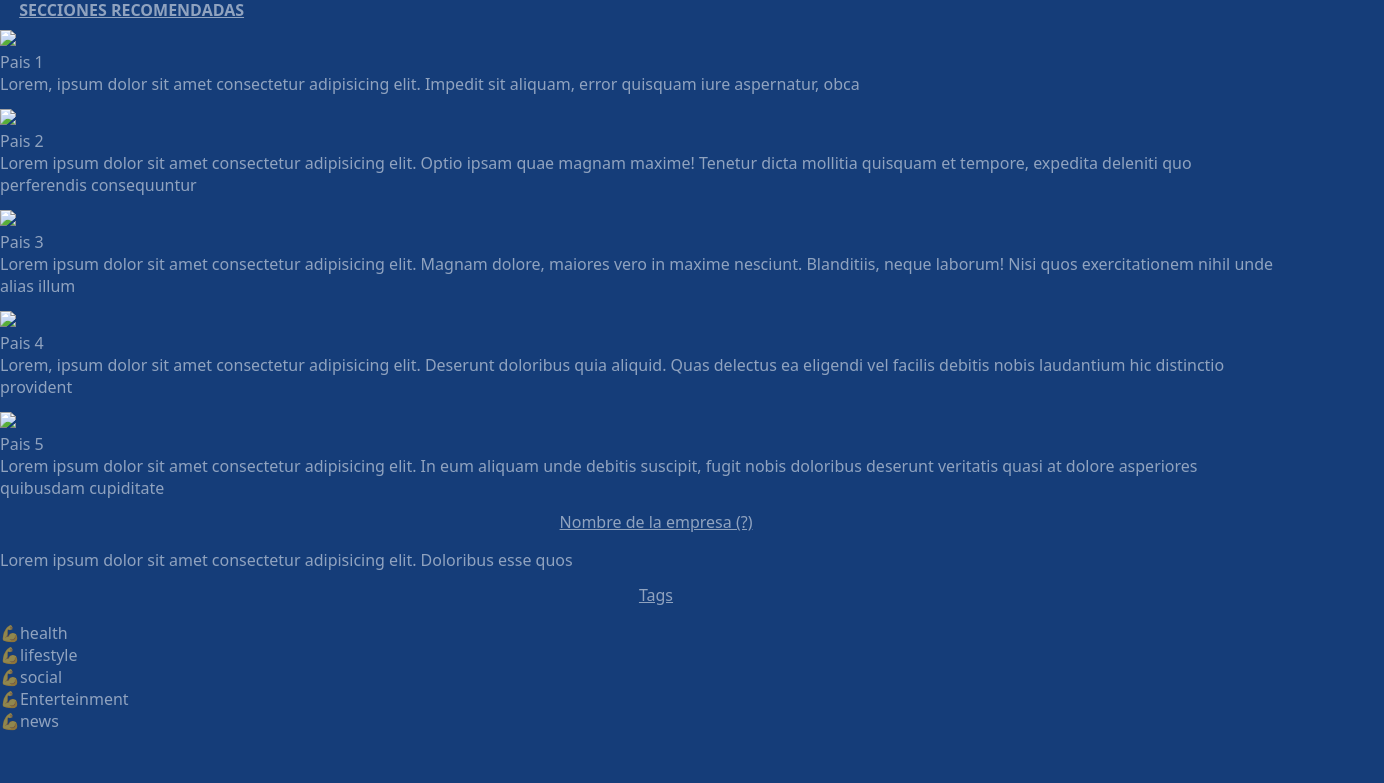
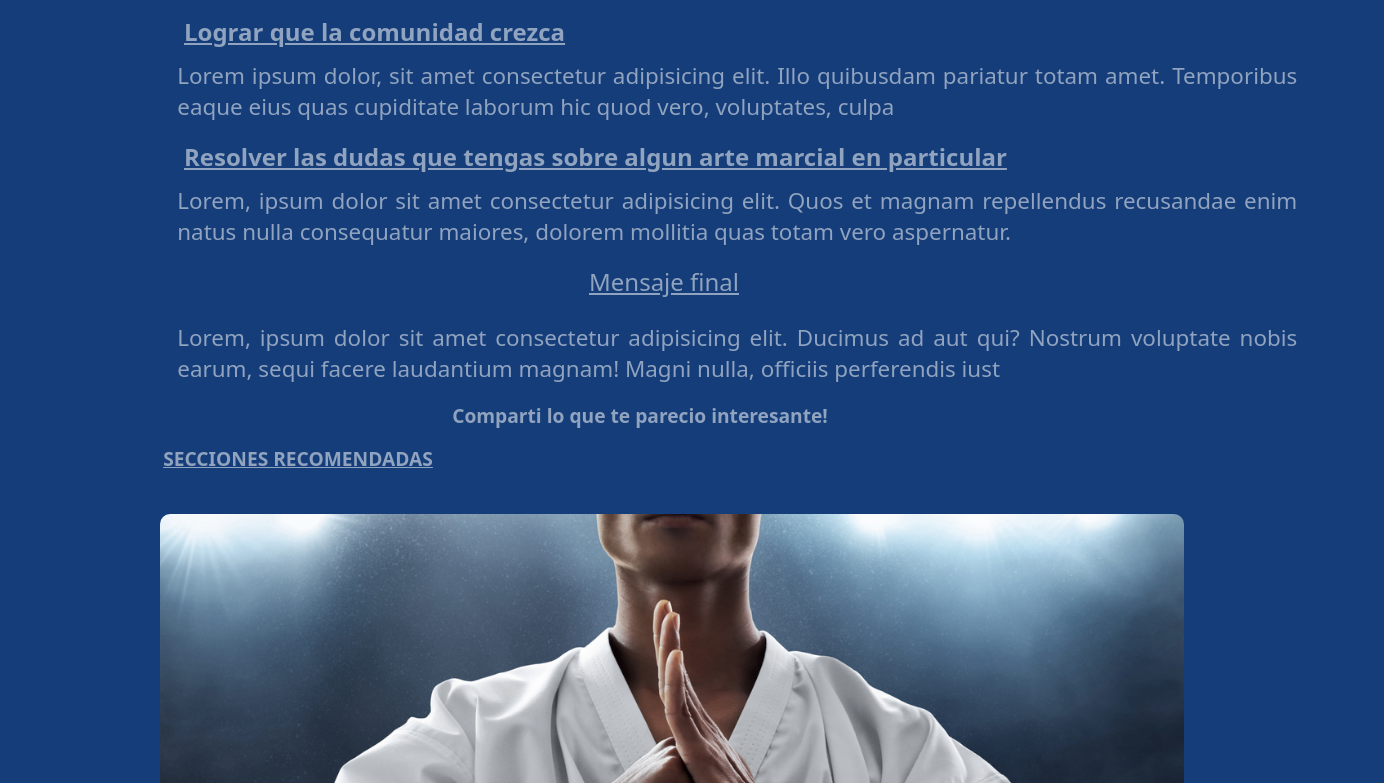
Before and after one commit to NazzaFerraris2023/PreEntrega2-FerrarisSabbatini-coderhouse, a website: page pages/servicio.html in a window 1280 px wide. Shown: the part 1188-1971 px from the top of the page, 1384 px wide, since content can reach past the window. Before the commit the page ends 1920 px from the top, so only its background shows below. Drawn offline with Linux system fonts and the light colour scheme.

Commit message:
seccion servicio completa

```diff
--- a/pages/servicio.html
+++ b/pages/servicio.html
@@ -30,66 +30,67 @@
     </header>
 
     <!--MAIN DEL DOCUMENTO-->
-    <main class="idea_principal">
+    <main class="idea-principal">
         <h2>Objetivo de la pagina</h2>
-        <img src="#">
+        <img src="../fotos_proyecto/foto-link-contacto.jpeg">
         <p>Lorem, ipsum dolor sit amet consectetur adipisicing elit. Voluptates asperiores laboriosam maxime atque, illum ipsum consectetur maiores nemo tenetur aliquid saepe quam pariatur </p>
-        <h4>1 Para informar a la comunidad</h4>
+        <h4 class="obj-pagina"> Para informar a la comunidad</h4>
         <p>Lorem ipsum dolor sit amet consectetur adipisicing elit. Omnis porro beatae assumenda quod ex laboriosam corrupti necessitatibus possimus obcaecati optio, earum, velit sapiente. </p>
-        <h4>2 Para ayudarte a elegir algo que te guste</h4>
+        <h4 class="obj-pagina"> Para ayudarte a elegir algo que te guste</h4>
         <p>Lorem ipsum dolor sit amet consectetur adipisicing elit. Vitae inventore, pariatur accusantium voluptate aperiam maxime aliquid eaque asperiores illum provident, cum qui. Saepe,</p>
-        <h4>3 Remarcar el beneficio de las mismas </h4>
+        <h4 class="obj-pagina"> Remarcar el beneficio de las mismas </h4>
         <p>Lorem ipsum dolor, sit amet consectetur adipisicing elit. Voluptatum iusto quidem, dolore consequatur numquam, maxime, debitis dolor facere nulla illo molestias nisi quo sequi </p>
-        <img src="#">
-        <h4>4 Lograr que la comunidad crezca</h4>
+        <h4 class="obj-pagina"> Lograr que la comunidad crezca</h4>
         <p>Lorem ipsum dolor, sit amet consectetur adipisicing elit. Illo quibusdam pariatur totam amet. Temporibus eaque eius quas cupiditate laborum hic quod vero, voluptates, culpa </p>
-        <h4>5 Resolver las dudas que tengas sobre algun arte marcial en particular</h4>
+        <h4 class="obj-pagina"> Resolver las dudas que tengas sobre algun arte marcial en particular</h4>
         <p>Lorem, ipsum dolor sit amet consectetur adipisicing elit. Quos et magnam repellendus recusandae enim natus nulla consequatur maiores, dolorem mollitia quas totam vero aspernatur.</p>
-        <video src="#"></video>
         <!--RESUMEN DEL OBJETIVO DE LA PAGINA-->
     <section class="resumen_pag">
         <h4>Mensaje final</h4>
         <p>Lorem, ipsum dolor sit amet consectetur adipisicing elit. Ducimus ad aut qui? Nostrum voluptate nobis earum, sequi facere laudantium magnam! Magni nulla, officiis perferendis iust</p>
         <h5>Comparti lo que te parecio interesante!</h5>
-        <button><svg xmlns="http://www.w3.org/2000/svg" class="icon icon-tabler icon-tabler-brand-instagram" width="24" height="24" viewBox="0 0 24 24" stroke-width="2" stroke="currentColor" fill="none" stroke-linecap="round" stroke-linejoin="round">
-            <path stroke="none" d="M0 0h24v24H0z" fill="none"></path>
-            <path d="M4 4m0 4a4 4 0 0 1 4 -4h8a4 4 0 0 1 4 4v8a4 4 0 0 1 -4 4h-8a4 4 0 0 1 -4 -4z"></path>
-            <path d="M12 12m-3 0a3 3 0 1 0 6 0a3 3 0 1 0 -6 0"></path>
-            <path d="M16.5 7.5l0 .01"></path>
-            </svg></button>
         </section>
 
     </main>
     <!--SECCIONES RECOMENDADAS-->
     <section class="recomendaciones">
         <h3>Secciones recomendadas</h3>
-        <img src="#">
-        <article class="pais_1">Pais 1 </article>
-        <p>Lorem, ipsum dolor sit amet consectetur adipisicing elit. Impedit sit aliquam, error quisquam iure aspernatur, obca</p>
-        <img src="#">
-        <article class="pais_2">Pais 2 </article>
-        <p>Lorem ipsum dolor sit amet consectetur adipisicing elit. Optio ipsam quae magnam maxime! Tenetur dicta mollitia quisquam et tempore, expedita deleniti quo perferendis consequuntur</p>
-        <img src="#">
-        <article class="pais_3">Pais 3 </article>
-        <p>Lorem ipsum dolor sit amet consectetur adipisicing elit. Magnam dolore, maiores vero in maxime nesciunt. Blanditiis, neque laborum! Nisi quos exercitationem nihil unde alias illum</p>
-        <img src="#">
-        <article class="pais_4">Pais 4 </article>
-        <p>Lorem, ipsum dolor sit amet consectetur adipisicing elit. Deserunt doloribus quia aliquid. Quas delectus ea eligendi vel facilis debitis nobis laudantium hic distinctio provident</p>
-        <img src="#">
-        <article class="pais_5">Pais 5 </article>
-        <p>Lorem ipsum dolor sit amet consectetur adipisicing elit. In eum aliquam unde debitis suscipit, fugit nobis doloribus deserunt veritatis quasi at dolore asperiores quibusdam cupiditate</p>
-        <!--FOOTER-->
-        <footer class="pie_de_pagina">
-        <h4>Nombre de la empresa (?)</h4>
-        <p>Lorem ipsum dolor sit amet consectetur adipisicing elit. Doloribus esse quos</p>
-        <h4>Tags</h4>
-        <li>💪health</li>
-        <li>💪lifestyle</li>
-        <li>💪social</li>
-        <li>💪Enterteinment</li>
-        <li>💪news</li>
+        <img src="../fotos_proyecto/foto-link-karate.jpeg">
+        <article class="deportes">Karate! </article>
+        <p class="texto-articulo">Lorem, ipsum dolor sit amet consectetur adipisicing elit. Impedit sit aliquam, error quisquam iure aspernatur, obca</p>
+        <img src="../fotos_proyecto/foto-link-boxeo.jpeg">
+        <article class="deportes">Boxeo! </article>
+        <p class="texto-articulo">Lorem ipsum dolor sit amet consectetur adipisicing elit. Optio ipsam quae magnam maxime! Tenetur dicta mollitia quisquam et tempore, expedita deleniti quo perferendis consequuntur</p>
+        <img src="../fotos_proyecto/foto-link-artes-marciales.jpeg">
+        <article class="deportes">Taekwondo! </article>
+        <p class="texto-articulo">Lorem ipsum dolor sit amet consectetur adipisicing elit. Magnam dolore, maiores vero in maxime nesciunt. Blanditiis, neque laborum! Nisi quos exercitationem nihil unde alias illum</p>
+        <article class="deportes"> Capoeira! </article>
+        <p class="texto-articulo">Lorem, ipsum dolor sit amet consectetur adipisicing elit. Deserunt doloribus quia aliquid. Quas delectus ea eligendi vel facilis debitis nobis laudantium hic distinctio provident</p>
+        <img src="../fotos_proyecto/foto-tags-capoeira.jpeg">
+    </section>
+
+
+        <!--Pie de pagina-->
+
+    <footer class="pie-pagina">
+        <h4> InformateYaa!</h4>
+        <div class="contenedor-texto-footer">
+            <p>Lorem ipsum dolor sit amet consectetur adipisicing elit. Doloribus esse quos Lorem ipsum dolor sit amet
+                consectetur, adipisicing elit. Vero, at.</p>
+        </div>
+        <div class="contenedor-tags">
+            <h5>Tags
+                <ul class="lista-pie-pagina">
+                    <li>💪health</li>
+                    <li>💪lifestyle</li>
+                    <li>💪social</li>
+                    <li>💪Enterteinment</li>
+                    <li>💪news</li>
+                </ul>
+            </h5>
+        </div>
     </footer>
-    </section>
+
 
 
 </body>
--- a/scss/_base.scss
+++ b/scss/_base.scss
@@ -40,6 +40,9 @@ h4{
     margin-bottom: 1em;
     margin-left: 2em;
 }
+h5{
+    font-size: 1.2em;
+}
 a{
     color: $color-letras;
     background-color: none;
@@ -47,6 +50,7 @@ a{
 p{
     color:$color-letras;
     margin-bottom: .8em;
+    text-align: justify;
 }
 p.texto-articulo{
     margin-bottom: 1em;
--- /dev/null
+++ b/scss/components/servicio/__version-desktop.scss
@@ -0,0 +1,78 @@
+@media (min-width:1200px){
+main.idea-principal{
+    img{
+        width: 80%;
+        margin-left: 10em;
+        margin-bottom: 2em;
+        margin-top: 2em;
+        &:hover{
+            &:hover{
+                transition: 0.6s;
+                transform: scale(1.1);
+                opacity: 92%;
+            }
+        }
+    }
+    p{
+        width: 50em;
+        margin-left: 7.2em;
+    }
+    h4.obj-pagina{
+        width: 50em;
+        margin-left: 7em;
+
+    }
+}
+section.resumen_pag{
+    h5{
+        text-align: center;
+    }
+}
+section.recomendaciones{
+    img{
+        width: 80%;
+        margin-left: 10em;
+        margin-bottom: 2em;
+        margin-top: 2em;
+        &:hover{
+            &:hover{
+                transition: 0.6s;
+                transform: scale(1.1);
+                opacity: 92%;
+            }
+        }
+    }
+    h3{
+        margin-left: 8.5em;
+    }
+    article.deportes{
+        margin-left: 9.8em;
+    }
+    p.texto-articulo{
+        margin-left: 9.8em;
+    }
+}
+
+
+
+
+
+
+
+
+
+
+
+
+
+
+
+
+
+
+
+
+
+
+
+}//MQ
--- /dev/null
+++ b/scss/components/servicio/__version-mobile.scss
@@ -0,0 +1,42 @@
+
+@media (min-width:400px){
+main{
+    & img{
+        margin: 1em;
+        border-radius: 10px;
+        width: 90%;
+    }
+h4.obj-pagina{
+    font-weight: 800;
+    text-align: left;
+    margin: 0;
+    margin-bottom: .5em;
+}
+}
+section.recomendaciones{
+    img{
+        width: 20em;
+        margin:1em;
+        border-radius: 10px;
+    }
+    .deportes{
+        margin-left: 1em;
+        margin-bottom: .5em;
+        font-weight: 800;
+    }
+    .texto-articulo{
+        margin-left: 1em;
+        margin-right: 1em;
+
+    }
+}
+
+
+
+
+
+
+
+
+
+}//MQ
--- /dev/null
+++ b/scss/components/servicio/__version-tablets.scss
@@ -0,0 +1,24 @@
+@media (min-width:768px){
+main{
+    img{
+        width: 45em;
+    }
+    h4{
+        font-size: 1.5em;
+    }
+}
+section.recomendaciones{
+    h3{
+        font-size: 1.2em;
+    }
+    img{
+        width: 70%;
+        margin-left: 8em;
+    }
+}
+
+
+
+
+
+}//MQ
--- a/scss/index.scss
+++ b/scss/index.scss
@@ -10,6 +10,6 @@
 @import "./components/contacto/_version-tablets";
 @import "./components/contacto/_version-desktop";
 
-// @import "";
-// @import "";
-// @import "";
+@import "../scss/components/servicio/_version-mobile";
+@import "../scss/components/servicio/_version-tablets";
+@import "../scss/components/servicio/_version-desktop";
```
Also changed, not shown: css/index.css, 1 other file.
